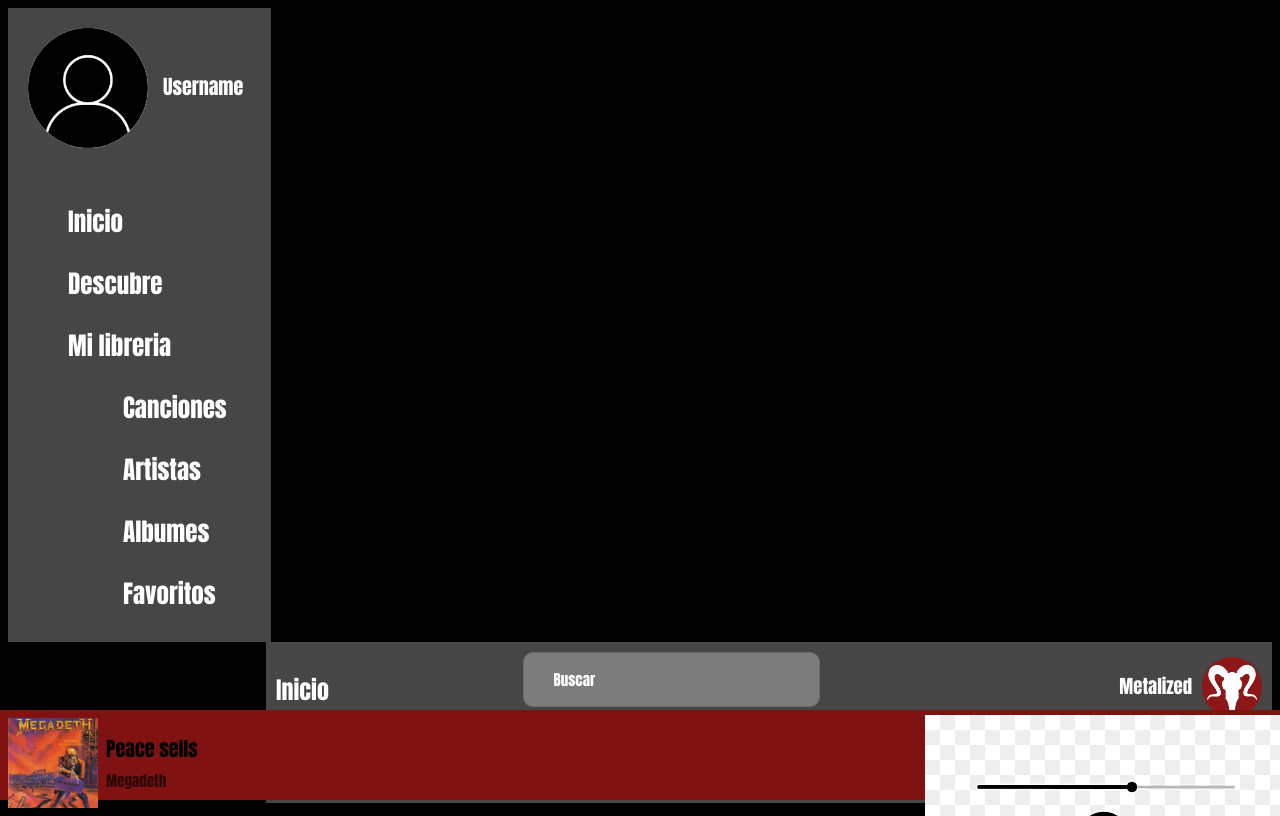
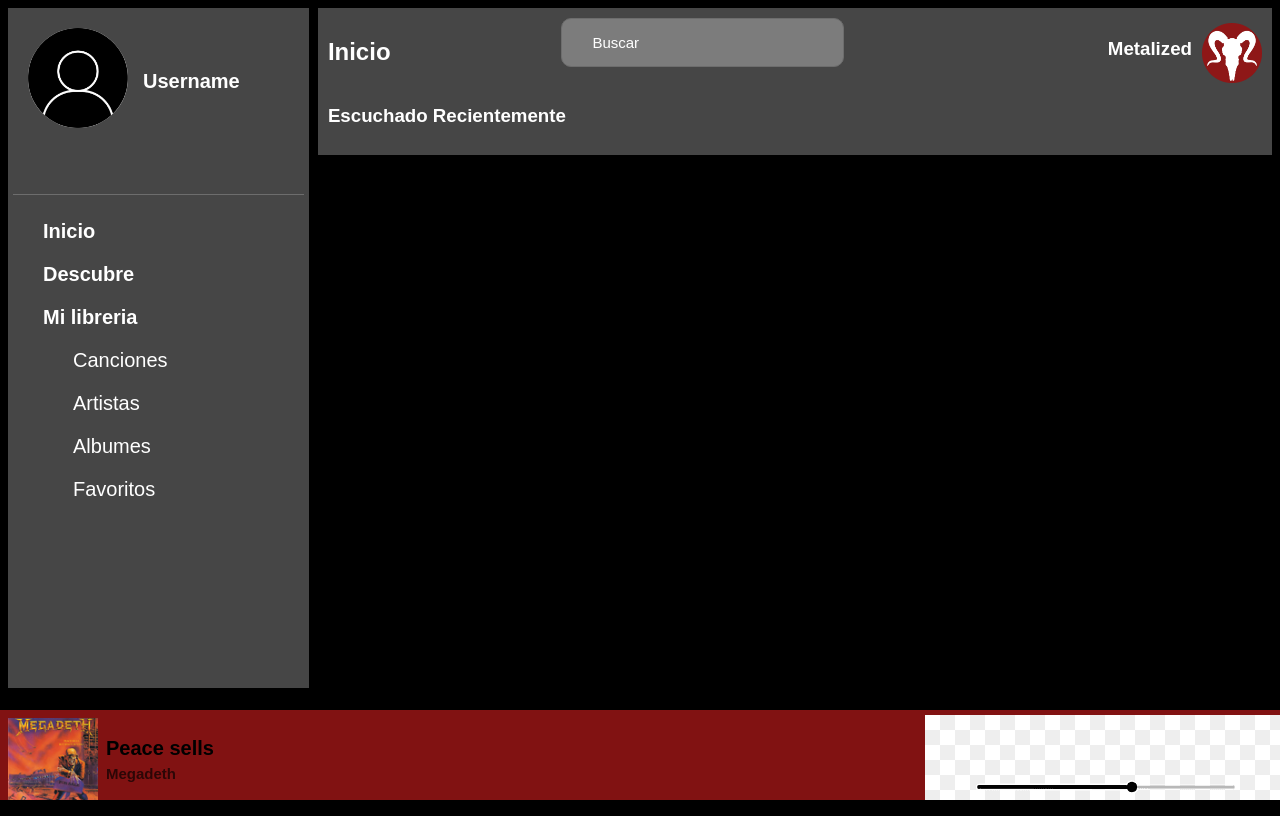
Before and after one commit to DelfiLinares/METALIZED, a PHP site: page /metalized.html in a window 1280 px wide. Run offline with PHP 8.4, Linux system fonts and the light colour scheme.

Commit message:
Update metalized.css

```diff
--- a/metalized.css
+++ b/metalized.css
@@ -1,7 +1,15 @@
 body{
     background-color: black;
     color: white ;
-    font-family:Impact, Haettenschweiler, 'Arial Narrow Bold', sans-serif;
+    font-family: 'Arial Bold', sans-serif;
+    display: flex;
+}
+
+header{
+    display: flex;
+    flex-direction: column;
+    height: 85vh;
+    width: 10cm;
 }
 
 main{
@@ -12,22 +20,21 @@ main{
 
 #contenedor1{
     background-color: rgb(70, 70, 70);
-    width: 20%;
+    width: 100%;
     height: 100%;
     float: left;
     padding: 5px;
 }
 
 .seccionUsuario{
-    height: 40%;
+    height: 22%;
     display: inline-block;
     margin: 15px;
-    margin-bottom: 25px;
 }
 
 .seccionUsuario img{
-    width: 120px;
-    height: 120px;
+    width: 100px;
+    height: 100px;
     border-radius: 60%;
     float: left;
 }
@@ -44,15 +51,17 @@ main{
     height: 60%;
     font-size: 25px;
     font-weight: bold;
+    border-top: 1px solid rgb(109, 109, 109);
 }
 
 .menu ul{
-    margin: 5px;
+    margin-left: -15px;
 }
 
 .menu ul li{
     list-style-type: none;
-    margin: 25px 10px;
+    margin: 20px 5px;
+    font-size: 20px;
 }
 
 .milibreria{
@@ -62,7 +71,7 @@ main{
 
 #contenedor2{
     background-color: rgb(70, 70, 70);
-    width: 78%;
+    width: 96%;
     height: 90%;
     float: right;
     padding: 10px;
@@ -81,7 +90,7 @@ main{
 }
 
 .nyl {
-    float:right;
+    float: right;
 }
 
 .nyl h3{
@@ -125,6 +134,7 @@ footer{
     right: 0;
     bottom: 0;
     padding: 5px;
+    align-items: flex-end;
 }
 
 #imagenCancion{
```
